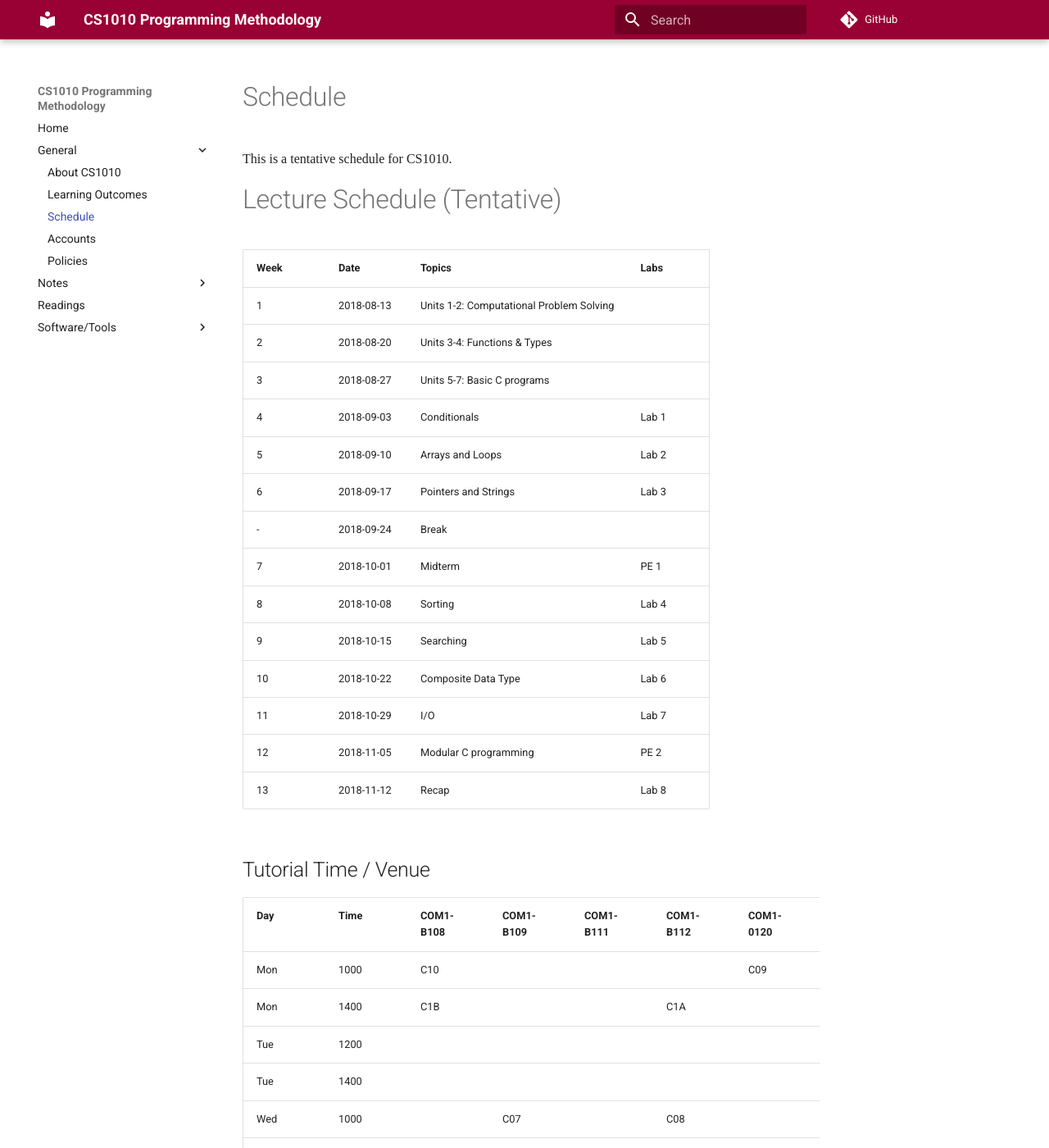
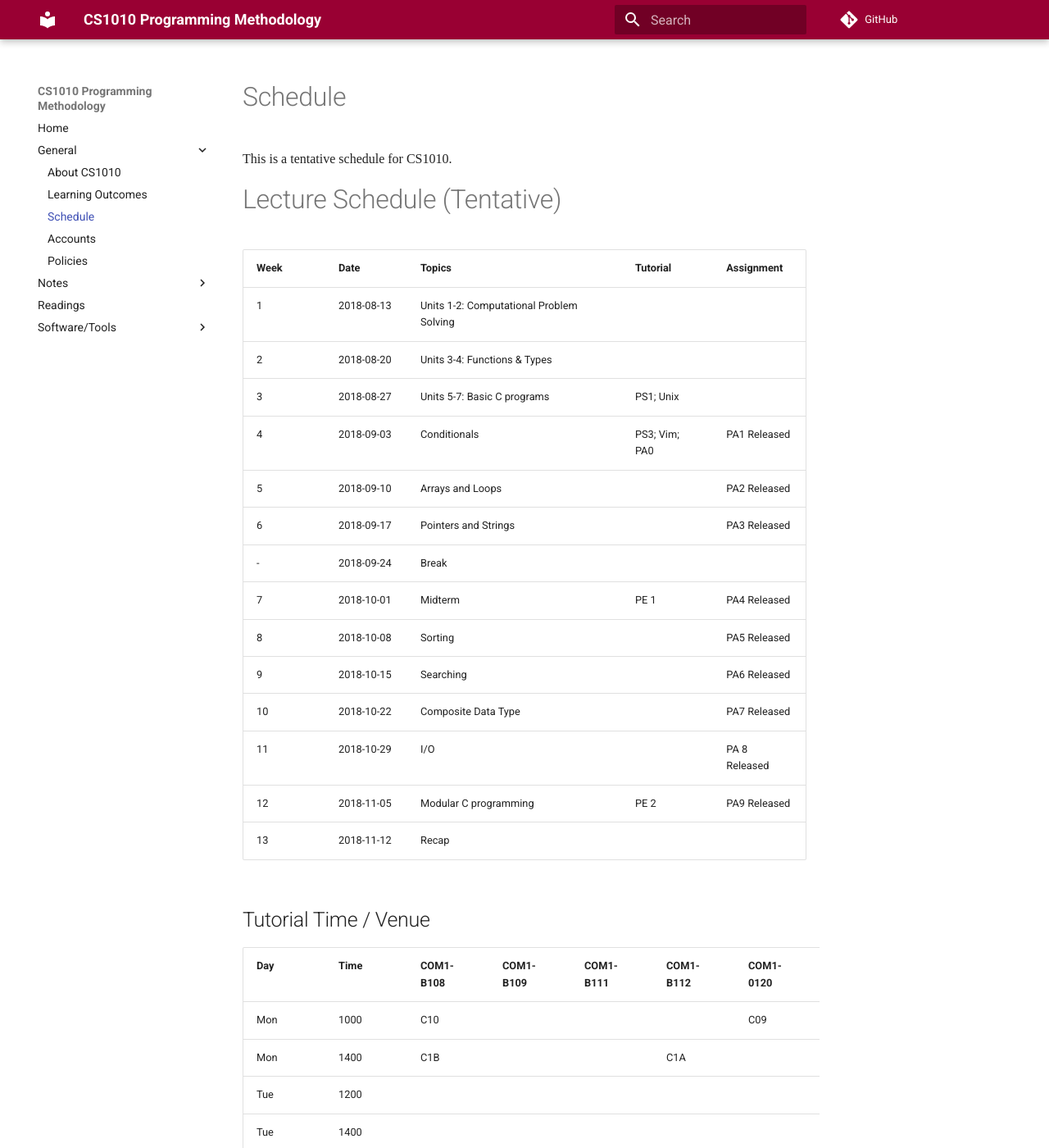
Before and after one commit to LL-Pengfei/CS1010-AY1819S1-Personal, an MkDocs documentation site: the page built from docs/schedule.md, in a window 1280 px wide and 1400 px high. Shown: the whole window at 82% size. Built offline with MkDocs 1.6.1 and Material for MkDocs 9.7.7, drawn with Linux system fonts in a browser that asks for light colours; nearby versions of some CDN libraries; some web fonts are replaced; comment, search, counter and statistics services are not loaded; old or Windows-style settings are respelled for this version of MkDocs.

Commit message:
Update schedule

```diff
--- a/docs/schedule.md
+++ b/docs/schedule.md
@@ -4,22 +4,22 @@ This is a tentative schedule for CS1010.
 
 # Lecture Schedule (Tentative)
 
-Week | Date       | Topics | Labs |
------| ---------- | ------ | -----|
-1    | 2018-08-13 | Units 1-2: Computational Problem Solving
-2    | 2018-08-20 | Units 3-4: Functions & Types
-3    | 2018-08-27 | Units 5-7: Basic C programs
-4    | 2018-09-03 | Conditionals | Lab 1
-5    | 2018-09-10 | Arrays and Loops | Lab 2
-6    | 2018-09-17 | Pointers and Strings | Lab 3
--    | 2018-09-24 | Break | |
-7    | 2018-10-01 | Midterm | PE 1
-8    | 2018-10-08 | Sorting | Lab 4
-9    | 2018-10-15 | Searching | Lab 5
-10   | 2018-10-22 | Composite Data Type | Lab 6
-11   | 2018-10-29 | I/O | Lab 7
-12   | 2018-11-05 | Modular C programming | PE 2
-13   | 2018-11-12 | Recap | Lab 8
+Week | Date       | Topics | Tutorial | Assignment |
+-----| ---------- | ------ | ---------| -----------|
+1    | 2018-08-13 | Units 1-2: Computational Problem Solving  | | |
+2    | 2018-08-20 | Units 3-4: Functions & Types | | |
+3    | 2018-08-27 | Units 5-7: Basic C programs  | PS1; Unix | |
+4    | 2018-09-03 | Conditionals | PS3; Vim; PA0 | PA1 Released |
+5    | 2018-09-10 | Arrays and Loops | | PA2 Released |
+6    | 2018-09-17 | Pointers and Strings | | PA3 Released |
+-    | 2018-09-24 | Break | | |
+7    | 2018-10-01 | Midterm | PE 1 | PA4 Released |
+8    | 2018-10-08 | Sorting |  | PA5 Released |
+9    | 2018-10-15 | Searching | | PA6 Released |
+10   | 2018-10-22 | Composite Data Type | | PA7 Released |
+11   | 2018-10-29 | I/O | | PA 8 Released |
+12   | 2018-11-05 | Modular C programming | PE 2 | PA9 Released |
+13   | 2018-11-12 | Recap | | |
 
 ## Tutorial Time / Venue
 
```
